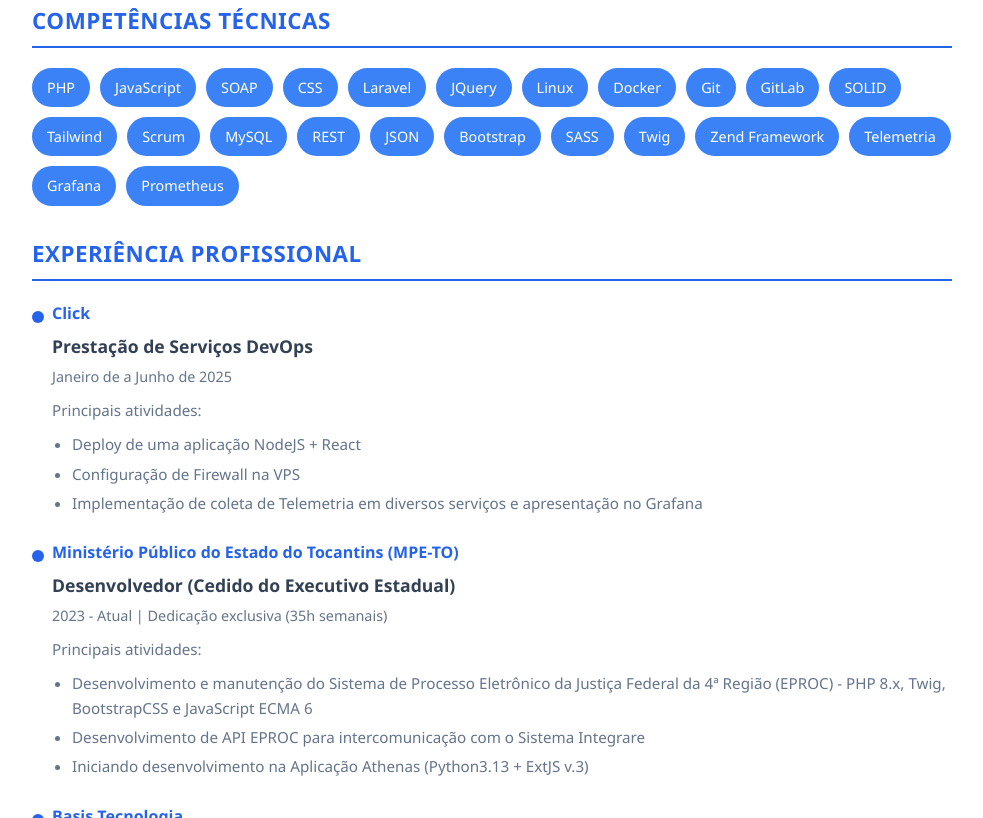
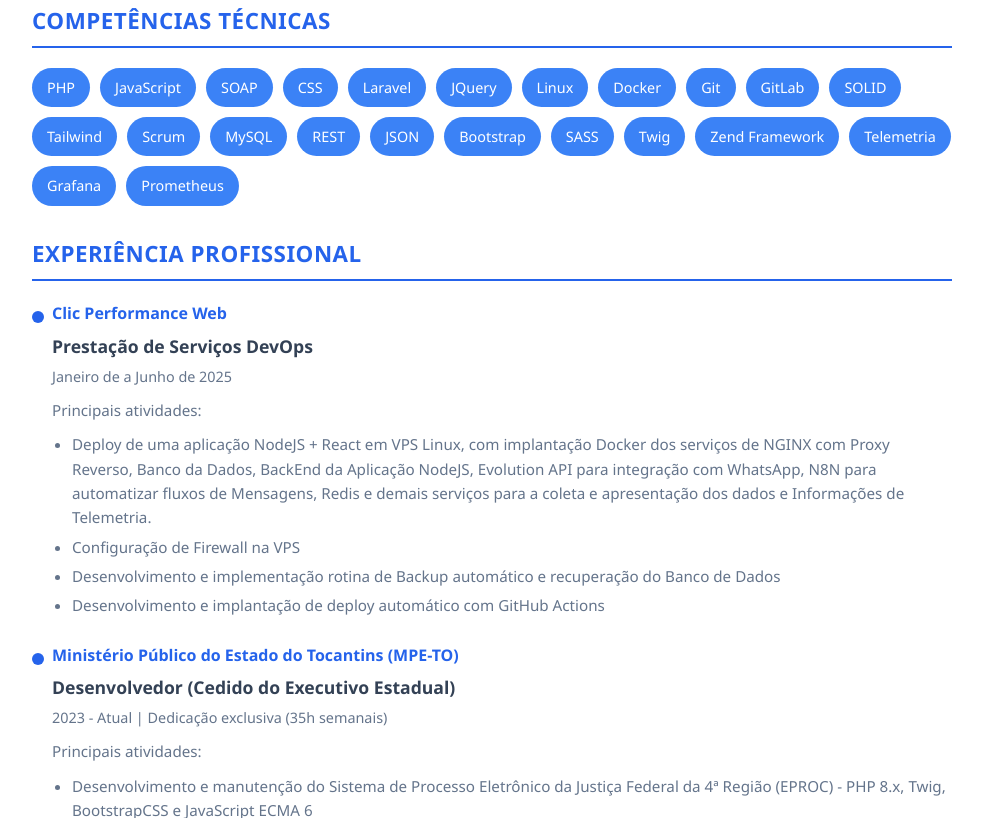
Before and after one commit to PauloTorresApps/curriculo, a plain HTML site: page index.html in a window 1280 px wide. Shown: the part 452-1270 px from the top of the page, without its empty margins (148-1131 px from the left). Drawn offline with Linux system fonts and the light colour scheme.

Commit message:
Update index.html
Trabalhos desenvolvidos na Clic

```diff
--- a/index.html
+++ b/index.html
@@ -320,15 +320,19 @@
             <h2>EXPERIÊNCIA PROFISSIONAL</h2>
 
             <div class="experience-item">
-                <div class="company">Click </div>
+                <div class="company">Clic Performance Web</div>
                 <div class="job-title">Prestação de Serviços DevOps</div>
                 <div class="period">Janeiro de a Junho de 2025</div>
                 <div class="job-details">
                     <p>Principais atividades:</p>
                     <ul>
-                        <li>Deploy de uma aplicação NodeJS + React</li>
+                        <li>Deploy de uma aplicação NodeJS + React em VPS Linux, com implantação Docker dos serviços de NGINX com Proxy Reverso,
+                            Banco da Dados, BackEnd da Aplicação NodeJS, Evolution API para integração com WhatsApp, N8N para automatizar fluxos de Mensagens, Redis e demais serviços para
+                            a coleta e apresentação dos dados e Informações de Telemetria.
+                        </li>
                         <li>Configuração de Firewall na VPS</li>
-                        <li>Implementação de coleta de Telemetria em diversos serviços e apresentação no Grafana</li>
+                        <li>Desenvolvimento e implementação rotina de Backup automático e recuperação do Banco de Dados</li>
+                        <li>Desenvolvimento e implantação de deploy automático com GitHub Actions</li>
                     </ul>
                 </div>
             </div>
```
